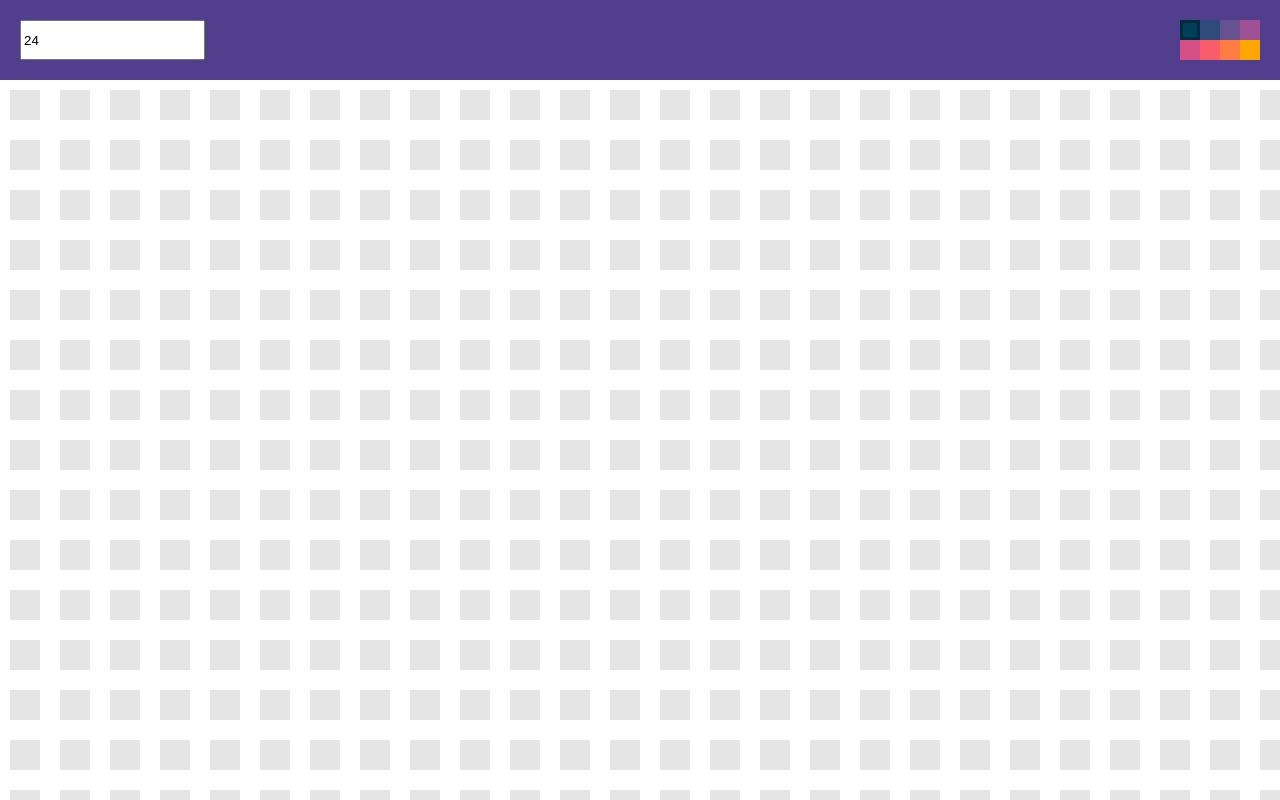
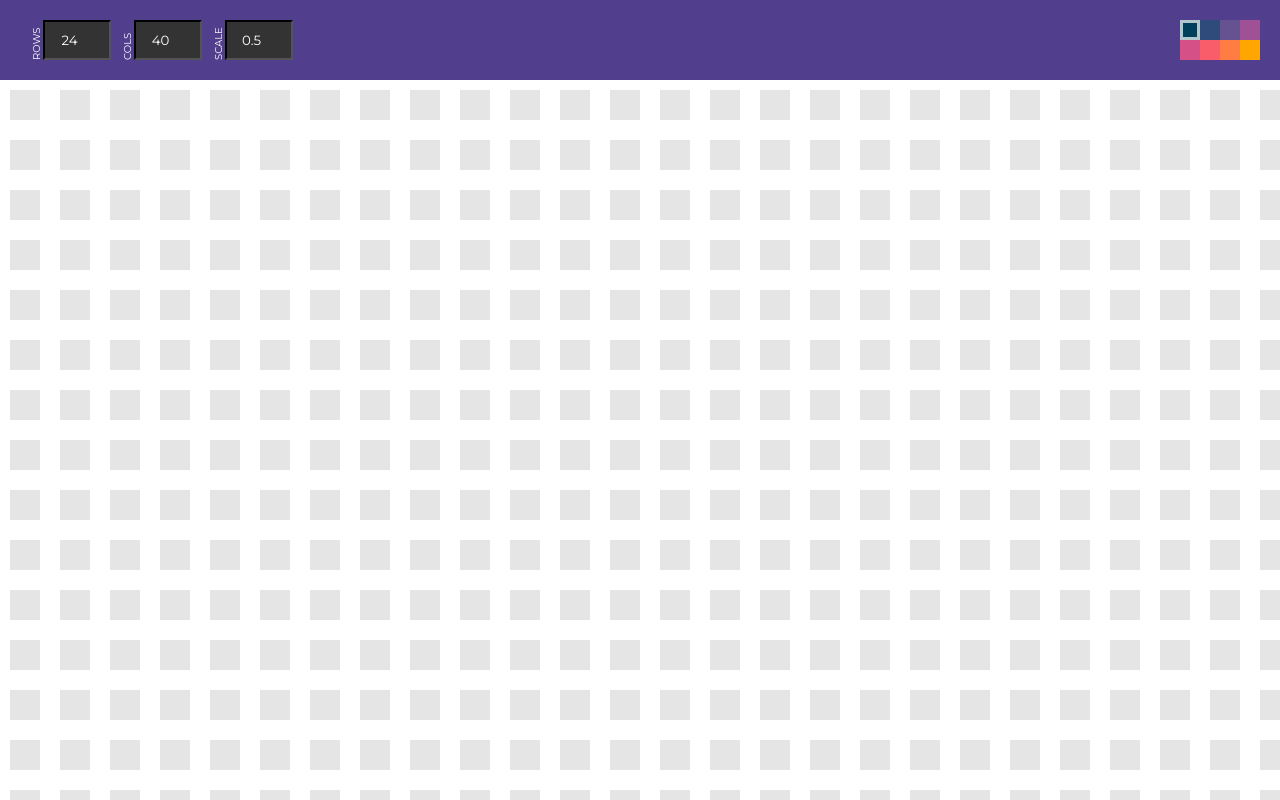
Before and after one commit to anton-forsberg/obfuse.tiles, a React (Create React App) app: page / in a window 1280 px wide. Shown: the top 800 px of the page. Built offline with nearby package versions, Linux system fonts and the light colour scheme.

Commit message:
Further implementation

```diff
--- a/src/components/ColorSwatch/components/ColorSwatchColor/colorSwatchColor.styled.ts
+++ b/src/components/ColorSwatch/components/ColorSwatchColor/colorSwatchColor.styled.ts
@@ -9,7 +9,7 @@ interface Props {
 export const ColorSwatchColorStyle = styled.div.attrs<Props>(props => ({
     style: {
         backgroundColor: props.color,
-        borderColor: props.selected ? 'rgba(0,0,0,.3)' : 'transparent',
+        borderColor: props.selected ? 'rgba(255,255,255,.7)' : 'transparent',
     },
 }))<Props>`
     border-width: 3px;
--- a/src/components/Input/index.ts
+++ b/src/components/Input/index.ts
@@ -1 +1 @@
-export { InputUI as Input } from './input.ui';
+export { InputContainer as Input } from './input.container';
--- /dev/null
+++ b/src/components/Input/input.container.tsx
@@ -0,0 +1,46 @@
+import React, { FC } from "react";
+import { InputUI } from "./input.ui"
+
+type StringCallback = (value: string) => void;
+type NumberCallback = (value: number) => void;
+
+interface BaseProps {
+    step?: number;
+    label?: string;
+}
+
+interface TextProps extends BaseProps {
+    type: 'text';
+    value: string;
+    onChange: StringCallback;
+}
+
+interface NumberProps extends BaseProps {
+    type: 'number';
+    value: number;
+    onChange: NumberCallback;
+}
+
+type Props = TextProps | NumberProps;
+
+export const InputContainer: FC<Props> = ({
+    type,
+    value,
+    onChange,
+    step,
+    label,
+}) => {
+    const typedOnChange = (value: string) => type === 'number'
+        ? (onChange as NumberCallback)(Number(value))
+        : (onChange as StringCallback)(value)
+
+    return (
+        <InputUI
+            type={type}
+            step={step}
+            label={label}
+            value={String(value)}
+            onChange={typedOnChange}
+        />
+    )
+}
--- a/src/components/Input/input.styled.ts
+++ b/src/components/Input/input.styled.ts
@@ -1,5 +1,19 @@
 import styled from "styled-components";
 
+export const InputStyle = styled.input`
+    font-family: inherit;
+    text-align: center;
+    width: 60px;
+    background-color: #333333;
+    color: #FFF;
+    border-color: black;
+`;
 
-export const InputStyle = styled.input`
+export const InputLabelStyle = styled.span`
+    writing-mode: vertical-rl;
+    color: #FFF;
+    font-size: 10px;
+    transform: rotate(180deg);
+    text-transform: uppercase;
+    margin-left: 10px;
 `;
--- a/src/components/Input/input.ui.tsx
+++ b/src/components/Input/input.ui.tsx
@@ -1,20 +1,28 @@
 import React, { FC } from "react";
-import { InputStyle } from "./input.styled";
+import { InputStyle, InputLabelStyle } from "./input.styled";
 
-type InputType = string | number;
-
-interface Props<T extends InputType> {
-    onChange: (value: T) => void;
-    value: T;
+interface Props {
+    onChange: (value: string) => void;
+    type?: 'text' | 'number';
+    value: string;
+    step?: number;
+    label?: string;
 }
 
-export const InputUI = <T extends InputType>({
+export const InputUI: FC<Props> = ({
     onChange,
     value,
-}: Props<T>) => (
-    <InputStyle
-        type={typeof T === 'string' ? 'text' : 'number'}
-        value={value}
-        onChange={e => onChange(e.target.value)}
-    />
+    type = 'text',
+    step,
+    label,
+}) => (
+    <>
+        {label && <InputLabelStyle>{label}</InputLabelStyle>}
+        <InputStyle
+            step={step}
+            type={type}
+            value={value}
+            onChange={e => onChange(e.target.value)}
+        />
+    </>
 );
--- a/src/components/ToolBar/toolBar.ui.tsx
+++ b/src/components/ToolBar/toolBar.ui.tsx
@@ -17,7 +17,25 @@ export const ToolBarUI: FC<Props> = ({
 }) => (
     <ToolBarStyle>
         <TileCount />
-        <Input<number> value={rows} onChange={setRows} />
+        <Input
+            label="Rows"
+            type="number"
+            value={rows}
+            onChange={setRows}
+        />
+        <Input
+            label="Cols"
+            type="number"
+            value={columns}
+            onChange={setColumns}
+        />
+        <Input
+            label="Scale"
+            type="number"
+            value={scale}
+            onChange={setScale}
+            step={0.1}
+        />
         <ColorSwatch />
     </ToolBarStyle>
 );
```
